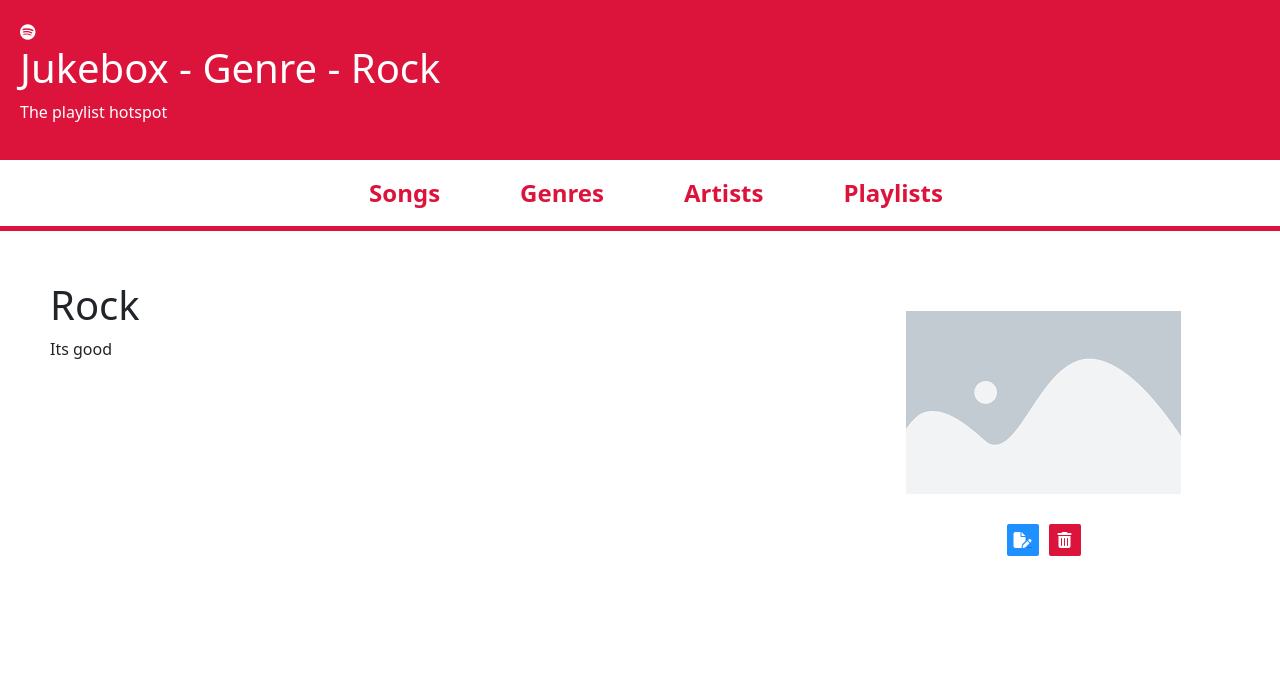
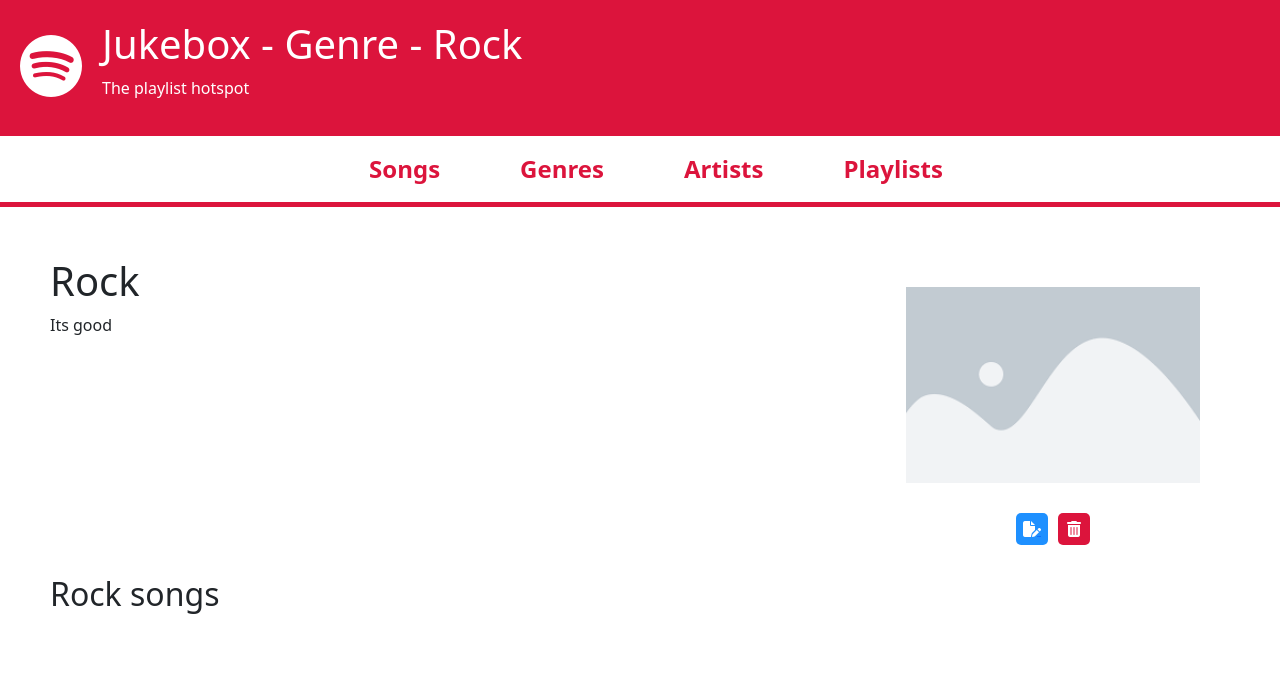
Before and after one commit to PeterVanKampen7/AO-B7-MPA-Jukebox, a Django app: page /genre/1/ in a window 1280 px wide. Shown: the top 678 px of the page. Run offline with Django 4.2, Linux system fonts and the light colour scheme; data comes from the database, SQL or seed files in the repository; both versions use the stored data as it was after the commit; some libraries are stand-ins or nearby versions.

Commit message:
Delete genre and songs on detail page space

```diff
--- a/jukebox/genre/templates/genre/genre_detail.html
+++ b/jukebox/genre/templates/genre/genre_detail.html
@@ -28,6 +28,14 @@
         </div>
 
     </div>
+    <div class="genre_detail_songs">
+        <h2>
+            {{ object.name }} songs
+        </h2>
+        <ul>
+
+        </ul>
+    </div>
 </div>
 
 
--- a/jukebox/genre/views.py
+++ b/jukebox/genre/views.py
@@ -6,7 +6,6 @@ from .forms import GenreForm
 # Create your views here.
 def genre_add_view(request):
     form = GenreForm(request.POST or None)
-    message = ''
 
     if form.is_valid():
         form.save()
--- a/jukebox/static/css/style.css
+++ b/jukebox/static/css/style.css
@@ -18,10 +18,20 @@
     padding: 20px;
 
     display: flex;
-    flex-direction: column;
+    flex-direction: row;
+    gap: 20px;
 
     background-color: crimson;
     color: white;
+}
+.top_header div{
+    display: flex;
+    flex-direction: column;
+    justify-content: center;
+}
+.top_header .font_a_logo i{
+    font-size: 4em;
+    padding-bottom: 5px;
 }
 
 .top_nav{
@@ -129,6 +139,7 @@
 .genre_detail_container{
     display: flex;
     flex-direction: row;
+    flex-wrap: wrap;
     padding: 50px;
 }
 .genre_detail_left_column{
@@ -138,6 +149,7 @@
     padding: 30px;
     display: flex;
     flex-direction: column;
+    width: 30%;
 }
 .genre_edit_controls_container{
     display: flex;
@@ -148,7 +160,7 @@
 }
 .genre_detail_right_column a{
     padding: 5px;
-    border-radius: 2px;
+    border-radius: 5px;
     margin-top: 10px;
     width: 2em;
     height: 2em;
```
Also changed, not shown: jukebox/genre/templates/genre/genre_delete.html (+9 -0 lines), jukebox/db.sqlite3.
